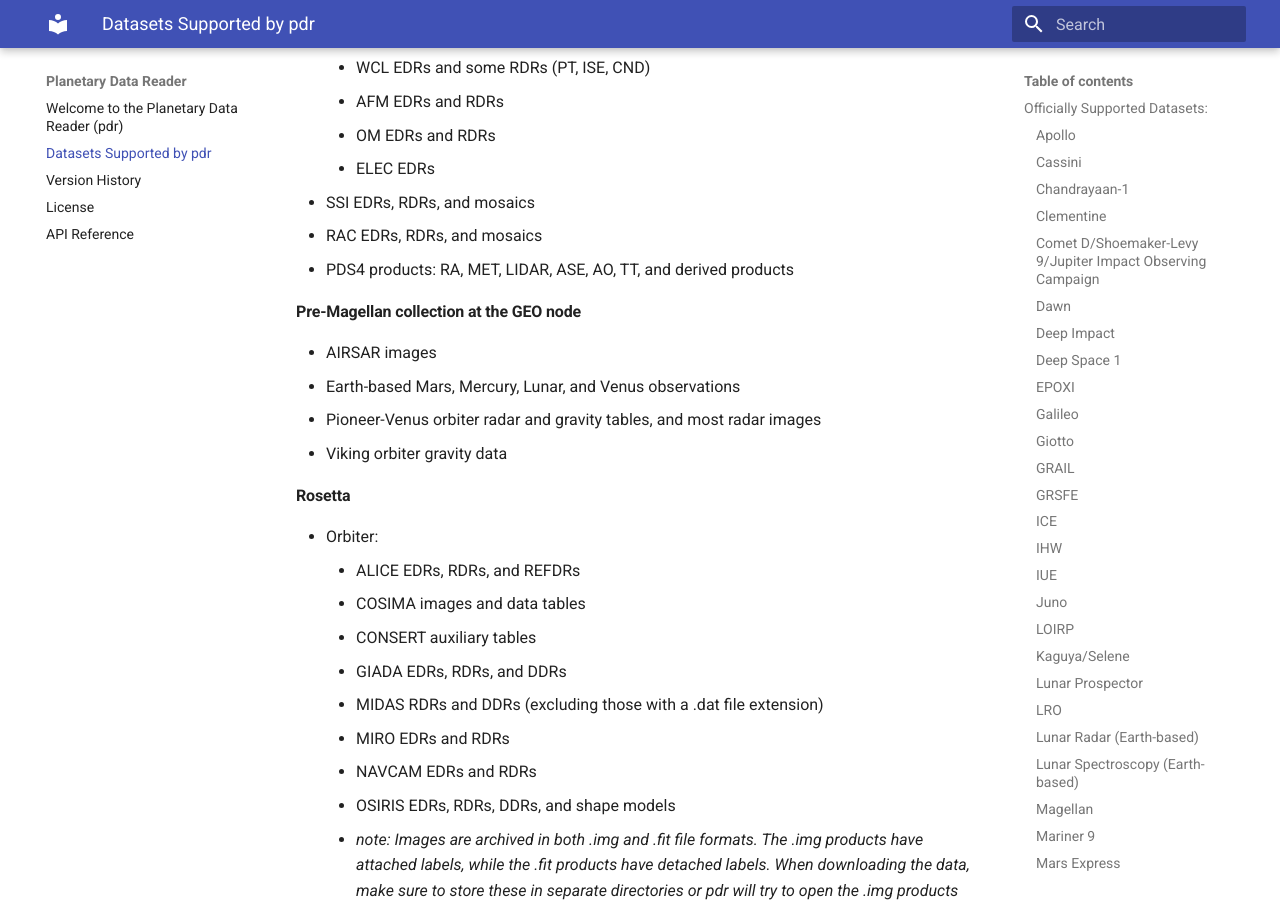
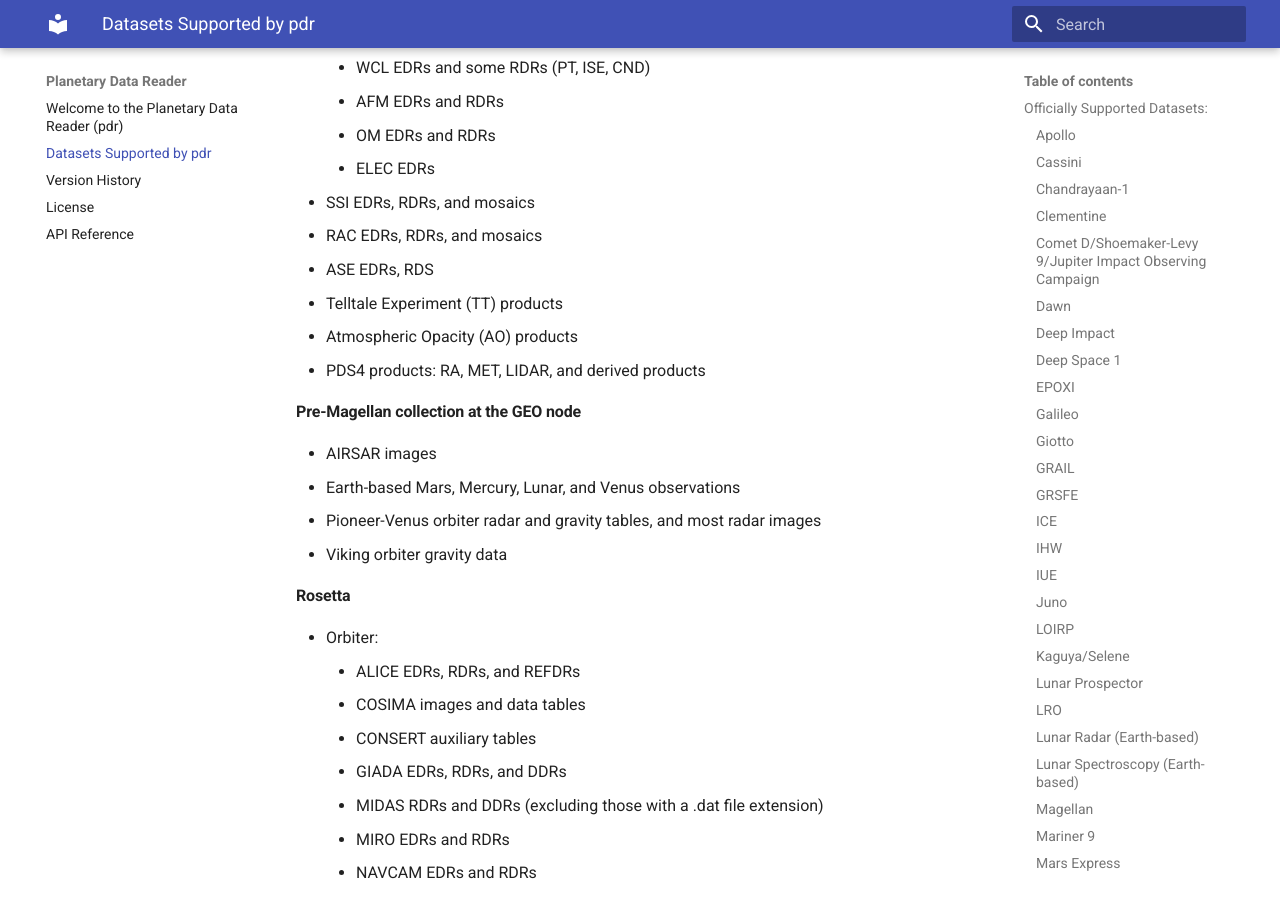
Before and after one commit to MillionConcepts/pdr, an MkDocs documentation site: the page built from docs/supported_datasets.md, in a window 1280 px wide and 900 px high, scrolled down 13200 px. Built offline with MkDocs 1.6.1 and Material for MkDocs 9.7.7, drawn with Linux system fonts in a browser that asks for light colours.

Commit message:
added phoenix atm products to documentation

```diff
--- a/docs/supported_datasets.md
+++ b/docs/supported_datasets.md
@@ -407,7 +407,10 @@
     - ELEC EDRs
   - SSI EDRs, RDRs, and mosaics
   - RAC EDRs, RDRs, and mosaics
-  - PDS4 products: RA, MET, LIDAR, ASE, AO, TT, and derived products
+  - ASE EDRs, RDS
+  - Telltale Experiment (TT) products
+  - Atmospheric Opacity (AO) products
+  - PDS4 products: RA, MET, LIDAR, and derived products
 #### Pre-Magellan collection at the GEO node
   - AIRSAR images
   - Earth-based Mars, Mercury, Lunar, and Venus observations
```
Also changed, not shown: CHANGELOG.md (+4 -0 lines).
